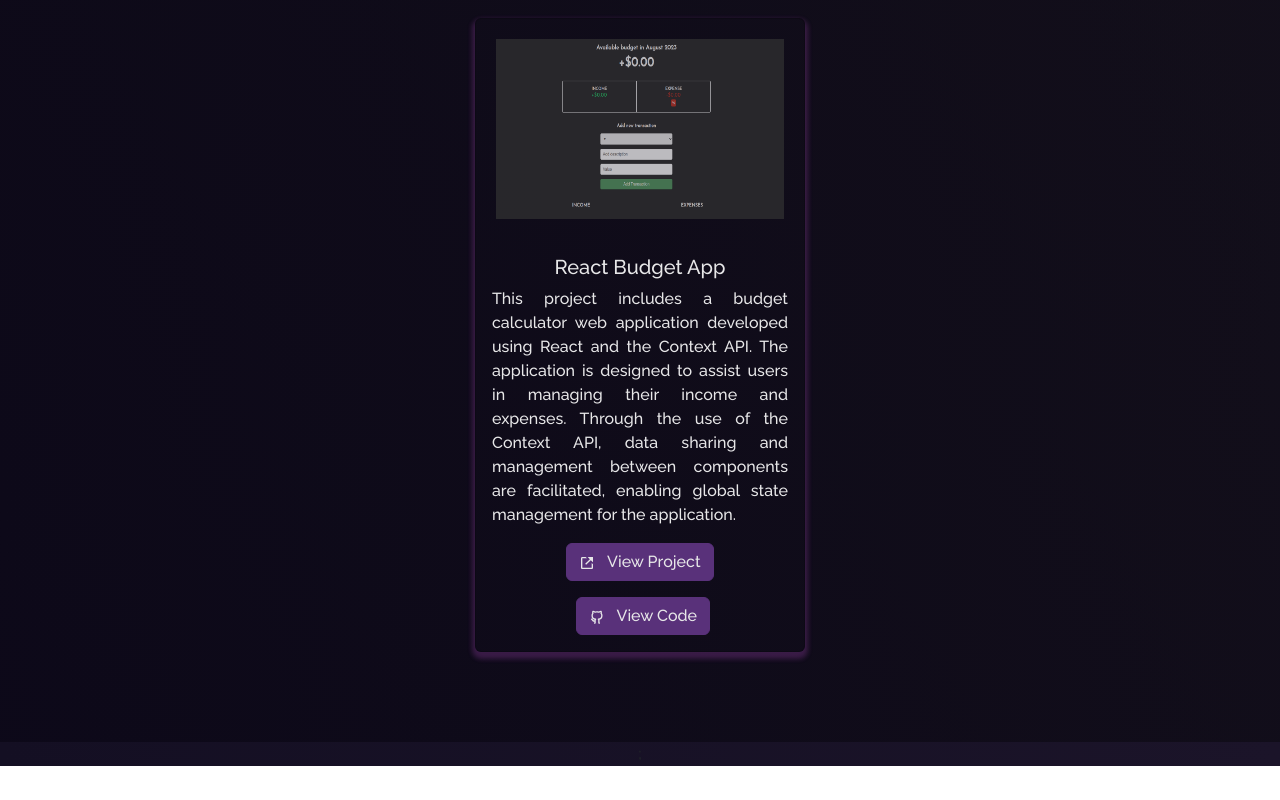
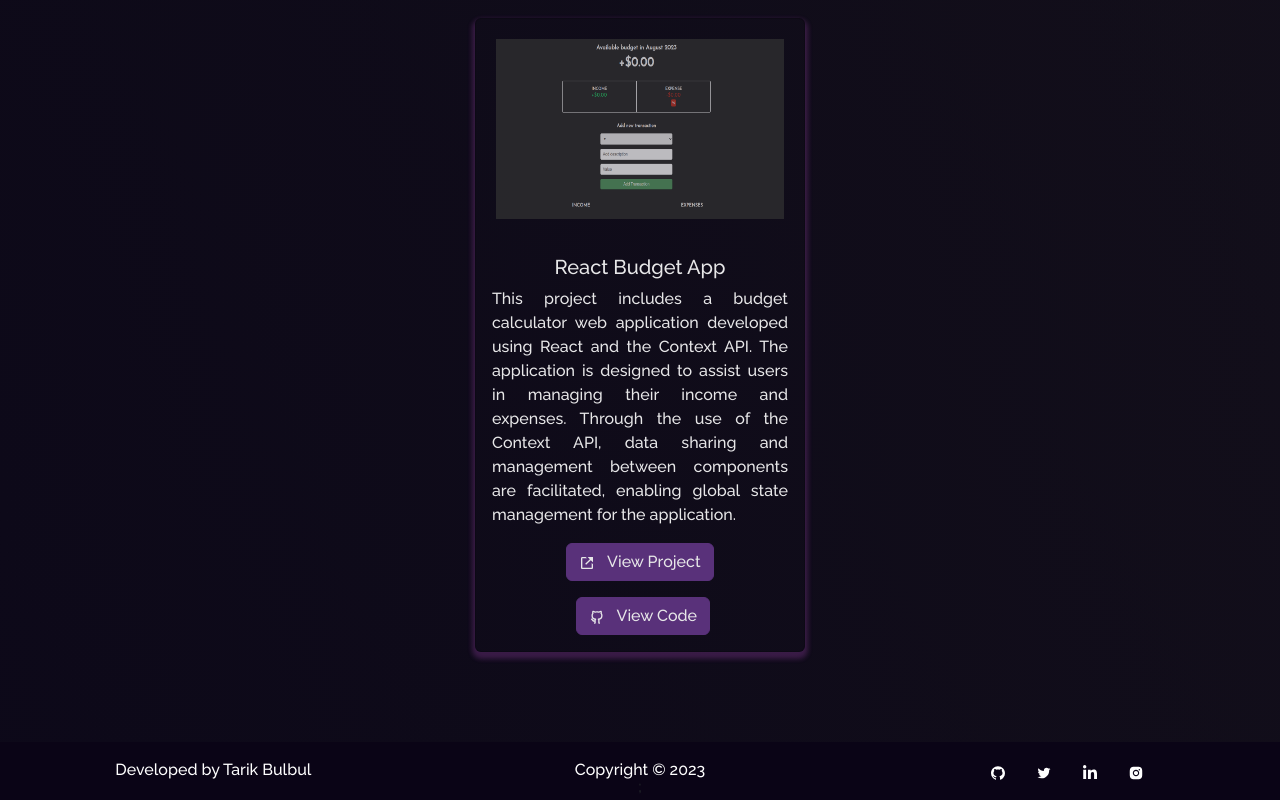
Before and after one commit to tarikbulbul/tarikbulbul-website, a React (Vite) app: page /project in a window 1280 px wide. Shown: the part 1672-2472 px from the top of the page. Before the commit the page ends 2438 px from the top, so only its background shows below. Built offline with nearby package versions, Linux system fonts and the light colour scheme.

Commit message:
Add Footer Component

```diff
--- /dev/null
+++ b/src/components/Footer/index.jsx
@@ -0,0 +1,74 @@
+import React from 'react';
+import Container from 'react-bootstrap/Container';
+import Row from 'react-bootstrap/Row';
+import Col from 'react-bootstrap/Col';
+import {
+    AiFillGithub,
+    AiOutlineTwitter,
+    AiFillInstagram,
+} from 'react-icons/ai';
+import { FaLinkedinIn } from 'react-icons/fa';
+
+const Footer = () => {
+    let date = new Date();
+    let year = date.getFullYear();
+
+    return (
+    <Container fluid className="footer">
+        <Row>
+            <Col md="4" className="footer-copywright">
+                <h3>Developed by Tarik Bulbul</h3>
+            </Col>
+            <Col md="4" className="footer-copywright">
+                <h3>Copyright © {year}</h3>
+            </Col>
+            <Col md="4" className="footer-body">
+                <ul className="footer-icons">
+                    <li className="social-icons">
+                        <a
+                            href="https://github.com/tarikbulbul"
+                            style={{ color: "white" }}
+                            target="_blank"
+                            rel="noopener noreferrer"
+                        >
+                            <AiFillGithub />
+                        </a>
+                    </li>
+                    <li className="social-icons">
+                        <a
+                            href="https://twitter.com/Tarikbulbul0"
+                            style={{ color: "white" }}
+                            target="_blank"
+                            rel="noopener noreferrer"
+                        >
+                            <AiOutlineTwitter />
+                        </a>
+                    </li>
+                    <li className="social-icons">
+                        <a
+                            href="https://www.linkedin.com/in/tarikbulbul/"
+                            style={{ color: "white" }}
+                            target="_blank"
+                            rel="noopener noreferrer"
+                        >
+                            <FaLinkedinIn />
+                        </a>
+                    </li>
+                    <li className="social-icons">
+                        <a
+                            href="https://www.instagram.com/tarikbulbul.js/"
+                            style={{ color: "white" }}
+                            target="_blank"
+                            rel="noopener noreferrer"
+                        >
+                            <AiFillInstagram />
+                        </a>
+                    </li>
+                </ul>
+            </Col>
+        </Row>
+    </Container>
+  );
+}
+
+export default Footer;
--- a/src/router/index.jsx
+++ b/src/router/index.jsx
@@ -3,6 +3,7 @@
 import About from '../pages/About';
 import Projects from '../pages/Projects';
 import Navbar from '../components/Navbar';
+import Footer from '../components/Footer';
 
 const router = () => {
   return (
@@ -13,6 +14,7 @@
             <Route path="/about" element={<About />} />
             <Route path="/project" element={<Projects />} />
         </Routes>
+        <Footer />
     </>
   );
 };
--- a/src/style.css
+++ b/src/style.css
@@ -450,8 +450,7 @@
   bottom: 0 !important;
   padding-top: 10px !important;
   padding-bottom: 8px !important ;
-  position: fixed !important ;
-
+  margin-bottom: -25px !important;
 }
 
 @media (max-width: 770px)  {
```
